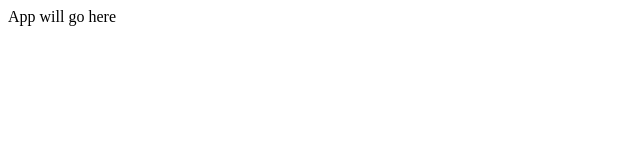
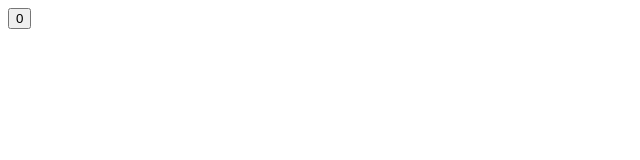
Before and after one commit to mshelley-twg/react-examples, a React (Create React App) app: page / in a window 1280 px wide. Shown: the top 160 px of the page, without its empty margins (0-640 px from the left). Built offline with nearby package versions, Linux system fonts and the light colour scheme; the HTML template or start-up script is replaced by a standard one.

Commit message:
Implement Button component with useState to increment value

```diff
--- a/src/App.js
+++ b/src/App.js
@@ -1,9 +1,17 @@
-import React from 'react'
+import React, { useState } from 'react'
+
+const Button = () => {
+  const [value, setValue] = useState(0)
+
+  return (
+    <button onClick={() => setValue(currentValue => currentValue + 1)}>{value}</button>
+  )
+}
 
 function App () {
   return (
     <main>
-      App will go here
+      <Button />
     </main>
   )
 }
```
